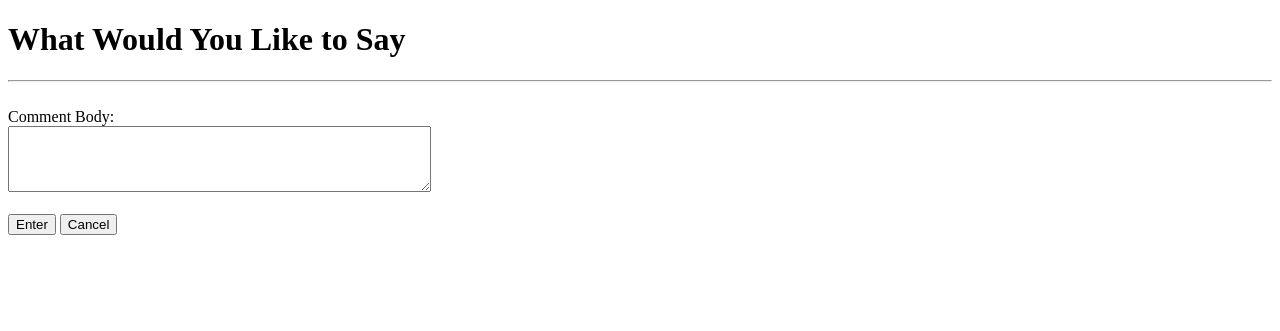
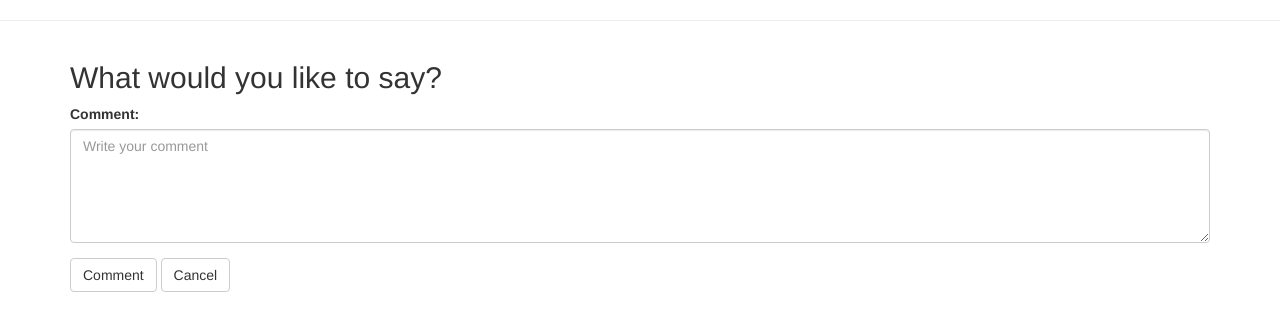
Before and after one commit to psydeolite/bloginator, a Flask app: template templates/comment_post.html in a window 1280 px wide. Shown: the top 331 px of the page. Run offline with Flask 2, Linux system fonts and the light colour scheme; the template is opened without the code that fills it, so the values that code supplies are empty; some libraries are stand-ins or nearby versions.

Commit message:
bootstrapped comment page

```diff
--- a/templates/comment_post.html
+++ b/templates/comment_post.html
@@ -1,9 +1,14 @@
 <!DOCTYPE html>
-
-<html>
-  <h1>What Would You Like to Say</h1>
-
-  <title> Write A Comment </title>
+<html lang="en">
+<head>
+  <title>Write A Comment</title>
+  <meta charset="utf-8">
+  <meta name="viewport" content="width=device-width, initial-scale=1">
+  <link rel="stylesheet" href="http://maxcdn.bootstrapcdn.com/bootstrap/3.3.5/css/bootstrap.min.css">
+  <script src="https://ajax.googleapis.com/ajax/libs/jquery/1.11.3/jquery.min.js"></script>
+  <script src="http://maxcdn.bootstrapcdn.com/bootstrap/3.3.5/js/bootstrap.min.js"></script>
+</head>
+<body>
 
    {% if err %}
    <hr>
@@ -12,21 +17,20 @@
    {% endif %}
 
   <hr>
-  <form method="POST">
-       <br>
-       Comment Body:<br>  <textarea cols="50" rows="4" name="body">
-       </textarea>
-       <br><br>
-       <input type="submit" name="button" value="Enter">
-       <input type="submit" name="button" value="Cancel">
-
+<div class="container">
+  <h2>What would you like to say?</h2>
+  <form role="form">
+    <div class="form-group">
+      <label for="body">Comment:</label>
+      <textarea class="form-control" rows="5" id="body" placeholder="Write your comment"></textarea>
+    </div>
   </form>
 
 
+<button type="button" class="btn btn-default">Comment</button>
+<button type="button" class="btn btn-default">Cancel</button>
 
+</div>
 
-
-
-
-
+</body>
 </html>
--- a/templates/write_post.html
+++ b/templates/write_post.html
@@ -9,7 +9,11 @@
   <script src="http://maxcdn.bootstrapcdn.com/bootstrap/3.3.5/js/bootstrap.min.js"></script>
 </head>
 <body>
-
+  {% if err %}
+  <hr>
+  <h3> {{err}} </h3>
+  <hr>
+  {% endif %}
   <div class="container">
     <h2>Post Something</h2>
     <form role="form">
```
Lines whose indentation alone changed are shown as unchanged.
